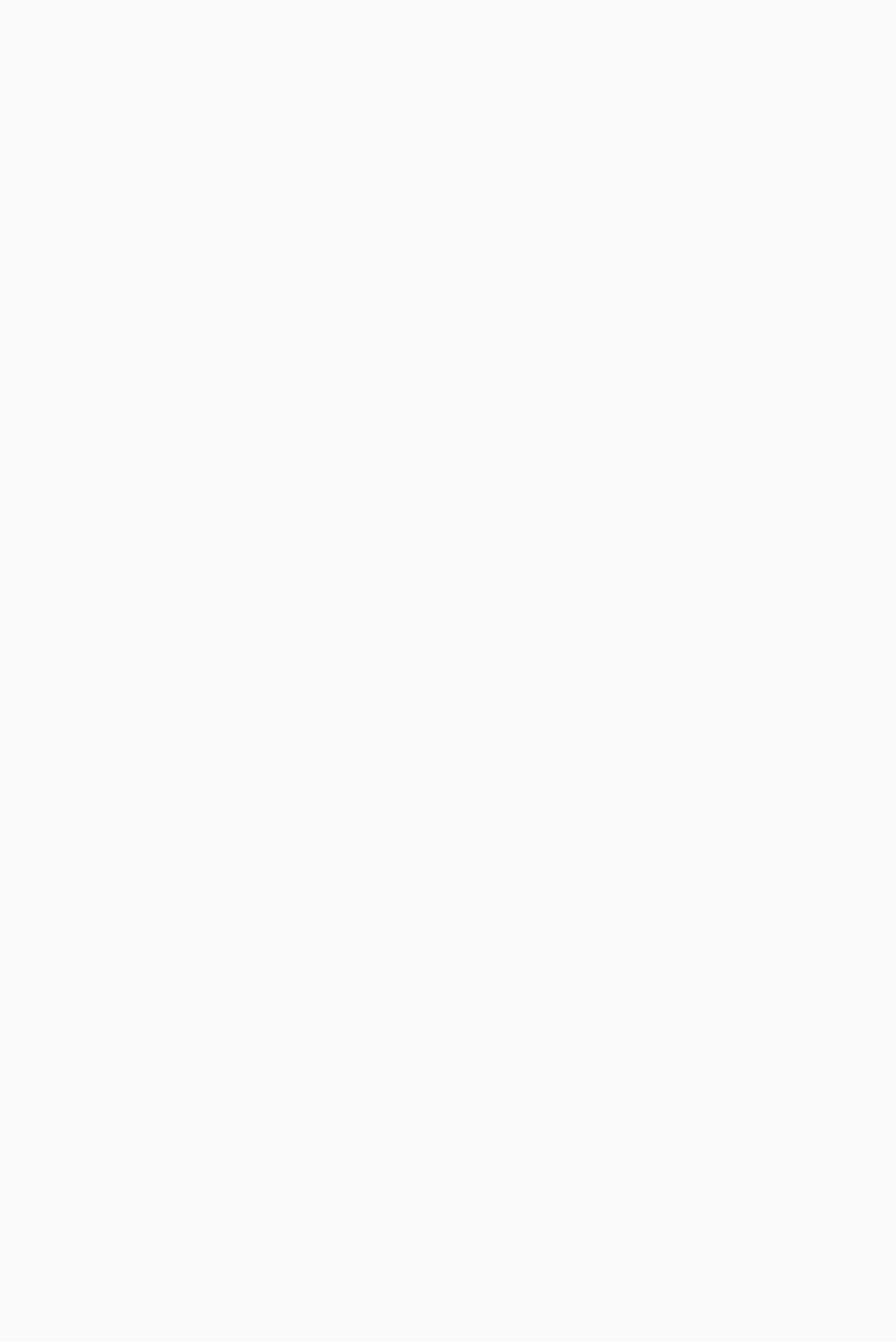
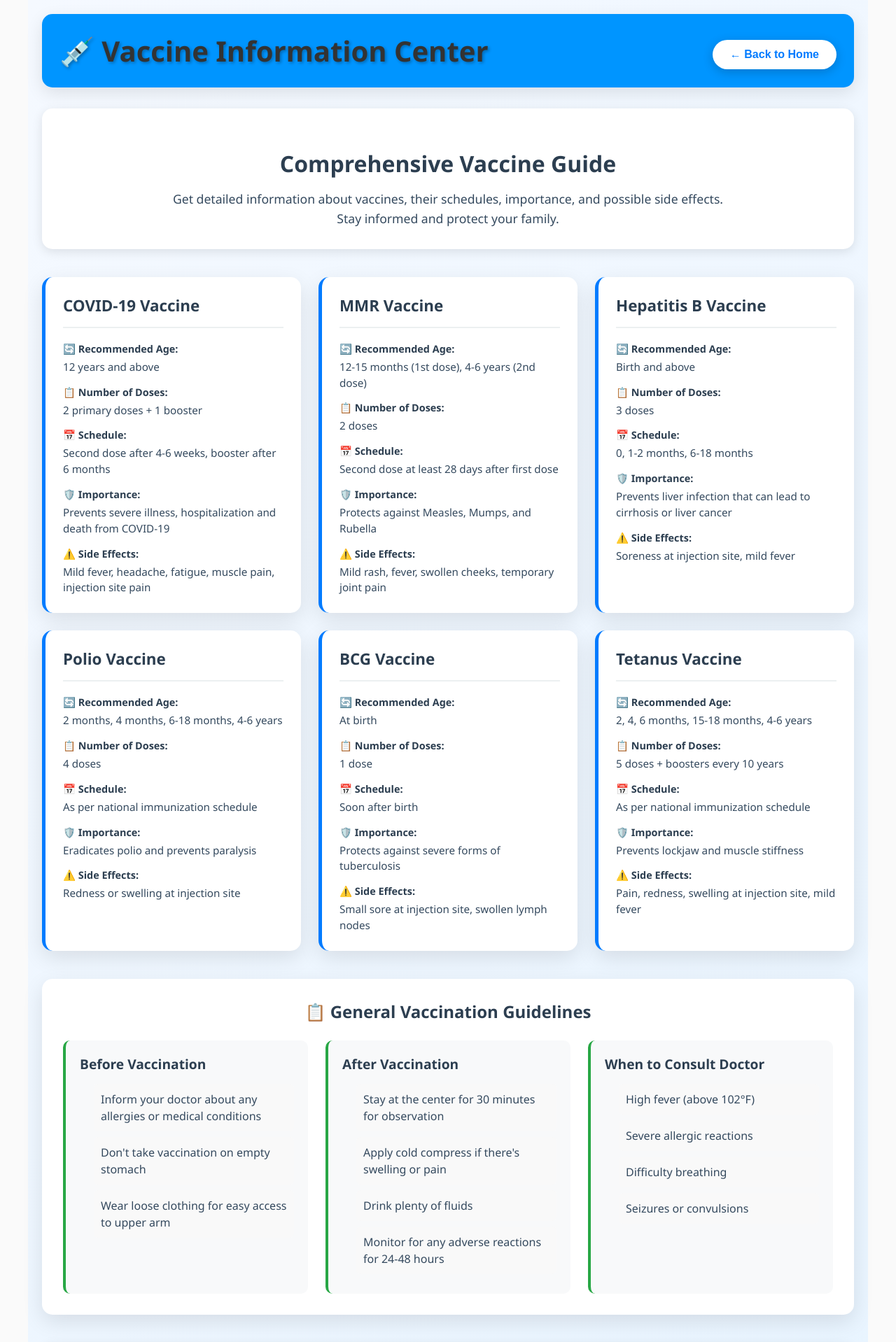
Before and after one commit to AbdullahNoman4146/TIKA-GHOR, a React (Create React App) app: page /vaccine-info in a window 1280 px wide. Before the commit this address had no page. Shown: the top 1918 px of the page at 70% size. Before the commit the page ends 800 px from the top, so only its background shows below. Built offline with nearby package versions, Linux system fonts and the light colour scheme.

Commit message:
vaccine information page added

```diff
--- a/src/App.js
+++ b/src/App.js
@@ -7,6 +7,7 @@ import Signup from "./pages/Signup";
 import Profile from "./pages/Profile";
 import Admin from "./pages/Admin";
 import NoticePanel from "./pages/NoticePanel"; // Import NoticePanel
+import VaccineInfo from "./pages/VaccineInfo";
 
 function App() {
   return (
@@ -18,7 +19,8 @@ function App() {
         <Route path="/signup" element={<Signup />} />
         <Route path="/profile" element={<Profile />} />
         <Route path="/admin" element={<Admin />} />
-        <Route path="/notices" element={<NoticePanel />} /> {/* Add NoticePanel route */}
+        <Route path="/notices" element={<NoticePanel />} />
+       <Route path="/vaccine-info" element={<VaccineInfo />} />
       </Routes>
     </Router>
   );
--- a/src/pages/HomePage.js
+++ b/src/pages/HomePage.js
@@ -33,7 +33,7 @@ function HomePage() {
         <div className="nav-right">
           <button onClick={() => navigate("/login")}>Login</button>
           <button onClick={() => navigate("/notices")}>Notice Panel</button>
-          <button onClick={() => { /* place */ }}>Vaccine Information</button>
+          <button onClick={() => navigate("/vaccine-info")}>Vaccine Information</button>
           <button onClick={() => { /* place */ }}>Applicable Vaccine</button>
           <button onClick={() => { /* place */ }}>Vaccine Card Download</button>
         </div>
@@ -73,6 +73,7 @@ function HomePage() {
           </div>
         </div>
       </section>
+
       <section className="notices">
         <h2>Recent Notices</h2>
         <div className="notice-grid">
@@ -118,6 +119,7 @@ function HomePage() {
           </button>
         </div>
       </section>
+
       <footer className="footer">
         <p> Contact Us: 106 &nbsp; | &nbsp; Emergency: 999 &nbsp; | &nbsp; Health Information: 16263 </p>
         <p>© 2024 Ministry of Health and Family Welfare. All rights reserved.</p>
--- a/src/pages/NoticePanel.css
+++ b/src/pages/NoticePanel.css
@@ -16,7 +16,7 @@
   background: white;
   border-radius: 15px;
   box-shadow: 0 8px 25px rgba(0, 0, 0, 0.1);
-  background: linear-gradient(135deg, #667eea 0%, #764ba2 100%);
+  background: #0095ff;
   color: white;
 }
 
@@ -29,7 +29,7 @@
 
 .back-btn {
   background-color: white;
-  color: #667eea;
+  color: #00bbff;
   border: none;
   padding: 12px 25px;
   border-radius: 30px;
@@ -43,39 +43,32 @@
 .back-btn:hover {
   transform: translateY(-3px);
   box-shadow: 0 6px 20px rgba(0, 0, 0, 0.25);
+  background-color: #0099cc;
+  color: white;
 }
 
+/* Vertical card list layout */
 .notices-list {
-  display: grid;
-  grid-template-columns: repeat(auto-fill, minmax(350px, 1fr));
-  gap: 25px;
+  display: flex;
+  flex-direction: column;
+  gap: 20px;
   margin-bottom: 40px;
 }
 
 .notice-card {
   background: white;
-  border-radius: 15px;
+  border-radius: 12px;
   padding: 25px;
-  box-shadow: 0 10px 30px rgba(0, 0, 0, 0.1);
+  box-shadow: 0 5px 15px rgba(0, 0, 0, 0.08);
   transition: all 0.3s ease;
-  border-left: 5px solid #667eea;
+  border-left: 4px solid #00bbff;
   position: relative;
-  overflow: hidden;
 }
 
 .notice-card:hover {
-  transform: translateY(-5px);
-  box-shadow: 0 15px 35px rgba(0, 0, 0, 0.15);
-}
-
-.notice-card::before {
-  content: '';
-  position: absolute;
-  top: 0;
-  left: 0;
-  right: 0;
-  height: 4px;
-  background: linear-gradient(90deg, #667eea, #764ba2);
+  transform: translateY(-2px);
+  box-shadow: 0 8px 25px rgba(0, 0, 0, 0.12);
+  border-left: 4px solid #0099cc;
 }
 
 .notice-card h3 {
@@ -93,19 +86,31 @@
   color: #34495e;
 }
 
-.notice-meta {
+/* FIXED: Date positioning - This is the solution */
+.notice-meta-fixed {
   display: flex;
   justify-content: space-between;
-  font-size: 0.85rem;
-  color: #7f8c8d;
+  align-items: center;
+  width: 100%;
   margin-top: 20px;
   padding-top: 15px;
   border-top: 1px solid #ecf0f1;
 }
 
-.notice-date {
+.notice-author {
+  color: #7f8c8d;
+  font-size: 0.85rem;
+  text-align: left;
+}
+
+.notice-date-right {
+  color: #667eea;
+  font-size: 0.85rem;
   font-weight: 600;
-  color: #667eea;
+  text-align: right;
+  white-space: nowrap;
+  margin-left: auto;
+  padding-left: 20px;
 }
 
 .notice-panel-loading {
@@ -122,7 +127,6 @@
   color: #7f8c8d;
   background: white;
   border-radius: 15px;
-  grid-column: 1 / -1;
   box-shadow: 0 10px 30px rgba(0, 0, 0, 0.1);
 }
 
@@ -142,11 +146,19 @@
     gap: 20px;
   }
 
-  .notices-list {
-    grid-template-columns: 1fr;
-  }
-
   .notice-panel-header h1 {
     font-size: 2rem;
   }
+
+  .notice-meta-fixed {
+    flex-direction: column;
+    align-items: flex-start;
+    gap: 10px;
+  }
+
+  .notice-date-right {
+    margin-left: 0;
+    text-align: left;
+    padding-left: 0;
+  }
 }
--- a/src/pages/NoticePanel.js
+++ b/src/pages/NoticePanel.js
@@ -60,9 +60,9 @@ function NoticePanel() {
             <div key={notice._id} className="notice-card">
               <h3>📌 {notice.title}</h3>
               <p className="notice-content">{notice.content}</p>
-              <div className="notice-meta">
-                <span>Posted by: <strong>{notice.author}</strong></span>
-                <span className="notice-date">
+              <div className="notice-meta-fixed">
+                <span className="notice-author">Posted by: <strong>{notice.author}</strong></span>
+                <span className="notice-date-right">
                   {new Date(notice.date).toLocaleDateString('en-US', {
                     year: 'numeric',
                     month: 'long',
--- /dev/null
+++ b/src/pages/VaccineInfo.css
@@ -0,0 +1,200 @@
+.vaccine-info-container {
+  padding: 20px;
+  max-width: 1200px;
+  margin: 0 auto;
+  min-height: 100vh;
+  background: linear-gradient(135deg, #f5f9ff 0%, #e8f4ff 100%);
+  font-family: 'Segoe UI', Tahoma, Geneva, Verdana, sans-serif;
+}
+
+.vaccine-header {
+  display: flex;
+  justify-content: space-between;
+  align-items: center;
+  margin-bottom: 30px;
+  padding: 25px;
+  background: white;
+  border-radius: 15px;
+  box-shadow: 0 8px 25px rgba(0, 0, 0, 0.1);
+  background: #0095ff;
+  color: white;
+}
+
+.vaccine-header h1 {
+  margin: 0;
+  font-size: 2.5rem;
+  font-weight: 700;
+  text-shadow: 2px 2px 4px rgba(0, 0, 0, 0.3);
+}
+
+.back-btn {
+  background-color: white;
+  color: #007bff;
+  border: none;
+  padding: 12px 25px;
+  border-radius: 30px;
+  cursor: pointer;
+  font-size: 16px;
+  font-weight: 600;
+  box-shadow: 0 4px 15px rgba(0, 0, 0, 0.2);
+  transition: all 0.3s ease;
+}
+
+.back-btn:hover {
+  transform: translateY(-3px);
+  box-shadow: 0 6px 20px rgba(0, 0, 0, 0.25);
+}
+
+.vaccine-intro {
+  text-align: center;
+  margin-bottom: 40px;
+  padding: 30px;
+  background: white;
+  border-radius: 15px;
+  box-shadow: 0 4px 15px rgba(0, 0, 0, 0.1);
+}
+
+.vaccine-intro h2 {
+  color: #2c3e50;
+  margin-bottom: 15px;
+  font-size: 2rem;
+}
+
+.vaccine-intro p {
+  color: #34495e;
+  font-size: 1.1rem;
+  line-height: 1.6;
+  max-width: 800px;
+  margin: 0 auto;
+}
+
+.vaccine-grid {
+  display: grid;
+  grid-template-columns: repeat(auto-fit, minmax(350px, 1fr));
+  gap: 25px;
+  margin-bottom: 40px;
+}
+
+.vaccine-card {
+  background: white;
+  border-radius: 15px;
+  padding: 25px;
+  box-shadow: 0 10px 30px rgba(0, 0, 0, 0.1);
+  transition: all 0.3s ease;
+  border-left: 5px solid #007bff;
+}
+
+.vaccine-card:hover {
+  transform: translateY(-5px);
+  box-shadow: 0 15px 35px rgba(0, 0, 0, 0.15);
+}
+
+.vaccine-card h3 {
+  margin-top: 0;
+  color: #2c3e50;
+  font-size: 1.4rem;
+  margin-bottom: 20px;
+  padding-bottom: 15px;
+  border-bottom: 2px solid #ecf0f1;
+}
+
+.vaccine-details {
+  display: flex;
+  flex-direction: column;
+  gap: 15px;
+}
+
+.detail-item {
+  display: flex;
+  flex-direction: column;
+  gap: 5px;
+}
+
+.detail-label {
+  font-weight: 600;
+  color: #2c3e50;
+  font-size: 0.9rem;
+}
+
+.detail-value {
+  color: #34495e;
+  line-height: 1.5;
+  font-size: 0.95rem;
+}
+
+.additional-info {
+  background: white;
+  border-radius: 15px;
+  padding: 30px;
+  box-shadow: 0 10px 30px rgba(0, 0, 0, 0.1);
+  margin-bottom: 40px;
+}
+
+.additional-info h3 {
+  color: #2c3e50;
+  margin-top: 0;
+  margin-bottom: 25px;
+  font-size: 1.5rem;
+  text-align: center;
+}
+
+.guidelines {
+  display: grid;
+  grid-template-columns: repeat(auto-fit, minmax(300px, 1fr));
+  gap: 25px;
+}
+
+.guideline-item {
+  background: #f8f9fa;
+  padding: 20px;
+  border-radius: 10px;
+  border-left: 4px solid #28a745;
+}
+
+.guideline-item h4 {
+  color: #2c3e50;
+  margin-top: 0;
+  margin-bottom: 15px;
+  font-size: 1.2rem;
+}
+
+.guideline-item ul {
+  color: #34495e;
+  padding-left: 20px;
+  margin: 0;
+}
+
+.guideline-item li {
+  margin-bottom: 8px;
+  line-height: 1.5;
+}
+
+.vaccine-footer {
+  text-align: center;
+  padding: 25px;
+  color: #6c757d;
+  background: white;
+  border-radius: 15px;
+  box-shadow: 0 4px 15px rgba(0, 0, 0, 0.1);
+}
+
+/* Responsive design */
+@media (max-width: 768px) {
+  .vaccine-header {
+    flex-direction: column;
+    text-align: center;
+    gap: 20px;
+  }
+
+  .vaccine-header h1 {
+    font-size: 2rem;
+  }
+
+  .vaccine-grid {
+    grid-template-columns: 1fr;
+  }
+
+  .guidelines {
+    grid-template-columns: 1fr;
+  }
+}
--- /dev/null
+++ b/src/pages/VaccineInfo.js
@@ -0,0 +1,143 @@
+import React from "react";
+import "./VaccineInfo.css";
+import { useNavigate } from "react-router-dom";
+
+function VaccineInfo() {
+  const navigate = useNavigate();
+
+  const vaccines = [
+    {
+      name: "COVID-19 Vaccine",
+      age: "12 years and above",
+      doses: "2 primary doses + 1 booster",
+      schedule: "Second dose after 4-6 weeks, booster after 6 months",
+      importance: "Prevents severe illness, hospitalization and death from COVID-19",
+      sideEffects: "Mild fever, headache, fatigue, muscle pain, injection site pain"
+    },
+    {
+      name: "MMR Vaccine",
+      age: "12-15 months (1st dose), 4-6 years (2nd dose)",
+      doses: "2 doses",
+      schedule: "Second dose at least 28 days after first dose",
+      importance: "Protects against Measles, Mumps, and Rubella",
+      sideEffects: "Mild rash, fever, swollen cheeks, temporary joint pain"
+    },
+    {
+      name: "Hepatitis B Vaccine",
+      age: "Birth and above",
+      doses: "3 doses",
+      schedule: "0, 1-2 months, 6-18 months",
+      importance: "Prevents liver infection that can lead to cirrhosis or liver cancer",
+      sideEffects: "Soreness at injection site, mild fever"
+    },
+    {
+      name: "Polio Vaccine",
+      age: "2 months, 4 months, 6-18 months, 4-6 years",
+      doses: "4 doses",
+      schedule: "As per national immunization schedule",
+      importance: "Eradicates polio and prevents paralysis",
+      sideEffects: "Redness or swelling at injection site"
+    },
+    {
+      name: "BCG Vaccine",
+      age: "At birth",
+      doses: "1 dose",
+      schedule: "Soon after birth",
+      importance: "Protects against severe forms of tuberculosis",
+      sideEffects: "Small sore at injection site, swollen lymph nodes"
+    },
+    {
+      name: "Tetanus Vaccine",
+      age: "2, 4, 6 months, 15-18 months, 4-6 years",
+      doses: "5 doses + boosters every 10 years",
+      schedule: "As per national immunization schedule",
+      importance: "Prevents lockjaw and muscle stiffness",
+      sideEffects: "Pain, redness, swelling at injection site, mild fever"
+    }
+  ];
+
+  return (
+    <div className="vaccine-info-container">
+      <header className="vaccine-header">
+        <h1>💉 Vaccine Information Center</h1>
+        <button className="back-btn" onClick={() => navigate("/")}>
+          ← Back to Home
+        </button>
+      </header>
+
+      <div className="vaccine-intro">
+        <h2>Comprehensive Vaccine Guide</h2>
+        <p>Get detailed information about vaccines, their schedules, importance, and possible side effects. Stay informed and protect your family.</p>
+      </div>
+
+      <div className="vaccine-grid">
+        {vaccines.map((vaccine, index) => (
+          <div key={index} className="vaccine-card">
+            <h3>{vaccine.name}</h3>
+            <div className="vaccine-details">
+              <div className="detail-item">
+                <span className="detail-label">🔄 Recommended Age:</span>
+                <span className="detail-value">{vaccine.age}</span>
+              </div>
+              <div className="detail-item">
+                <span className="detail-label">📋 Number of Doses:</span>
+                <span className="detail-value">{vaccine.doses}</span>
+              </div>
+              <div className="detail-item">
+                <span className="detail-label">📅 Schedule:</span>
+                <span className="detail-value">{vaccine.schedule}</span>
+              </div>
+              <div className="detail-item">
+                <span className="detail-label">🛡️ Importance:</span>
+                <span className="detail-value">{vaccine.importance}</span>
+              </div>
+              <div className="detail-item">
+                <span className="detail-label">⚠️ Side Effects:</span>
+                <span className="detail-value">{vaccine.sideEffects}</span>
+              </div>
+            </div>
+          </div>
+        ))}
+      </div>
+
+      <div className="additional-info">
+        <h3>📋 General Vaccination Guidelines</h3>
+        <div className="guidelines">
+          <div className="guideline-item">
+            <h4>Before Vaccination</h4>
+            <ul>
+              <li>Inform your doctor about any allergies or medical conditions</li>
+              <li>Don't take vaccination on empty stomach</li>
+              <li>Wear loose clothing for easy access to upper arm</li>
+            </ul>
+          </div>
+          <div className="guideline-item">
+            <h4>After Vaccination</h4>
+            <ul>
+              <li>Stay at the center for 30 minutes for observation</li>
+              <li>Apply cold compress if there's swelling or pain</li>
+              <li>Drink plenty of fluids</li>
+              <li>Monitor for any adverse reactions for 24-48 hours</li>
+            </ul>
+          </div>
+          <div className="guideline-item">
+            <h4>When to Consult Doctor</h4>
+            <ul>
+              <li>High fever (above 102°F)</li>
+              <li>Severe allergic reactions</li>
+              <li>Difficulty breathing</li>
+              <li>Seizures or convulsions</li>
+            </ul>
+          </div>
+        </div>
+      </div>
+
+      <footer className="vaccine-footer">
+        <p>For emergency: Contact 106 or visit nearest healthcare facility</p>
+        <p>© 2024 Ministry of Health and Family Welfare. All rights reserved.</p>
+      </footer>
+    </div>
+  );
+}
+
+export default VaccineInfo;
```
Lines whose indentation alone changed are shown as unchanged.
